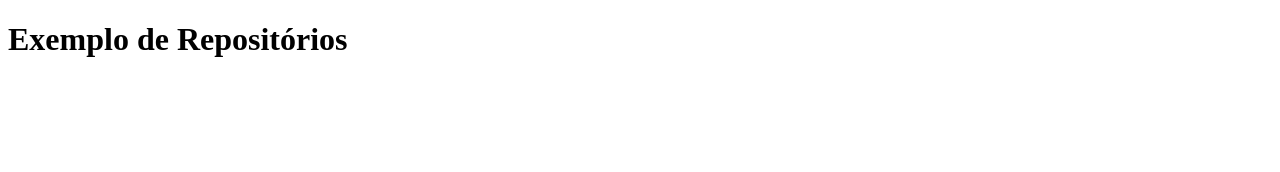
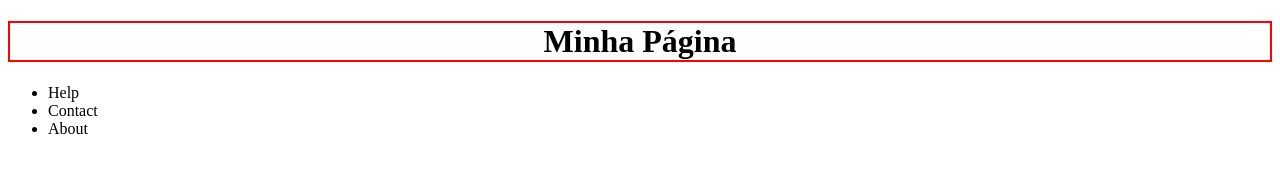
Before and after one commit to Settuba/primeiro-projeto, a plain HTML site: page index.html in a window 1280 px wide. Drawn offline with Linux system fonts and the light colour scheme.

Commit message:
Cabeçalho criado.

```diff
--- a/index.html
+++ b/index.html
@@ -5,10 +5,26 @@
     <!-- As metatags -->
     <meta charset="UTF-8" />
     <meta name="viewport" content="width:device-width, initial-scale=1.0" />
-    <title>Exemplo</title>
+    <title>Página Básica</title>
   </head>
   <body>
-    <h1>Exemplo de Repositórios</h1>
-    <p></p>
+
+    <div class="container">
+      <header class="cabecalho">
+        <h1 style="text-align: center;border: solid 2px #ff0000;">Minha Página</h1>
+
+      <nav class="menu"
+        <!-- ul = unordered list e só pode conter dentro diretamente dentro de si li (list item) ou outros uls-->
+        <ul>
+          <li>Help</li>
+          <li>Contact</li>
+          <li>About</li>
+        </ul>
+      </nav>
+
+
+      </header>
+    </div>
+
   </body>
 </html>
```
